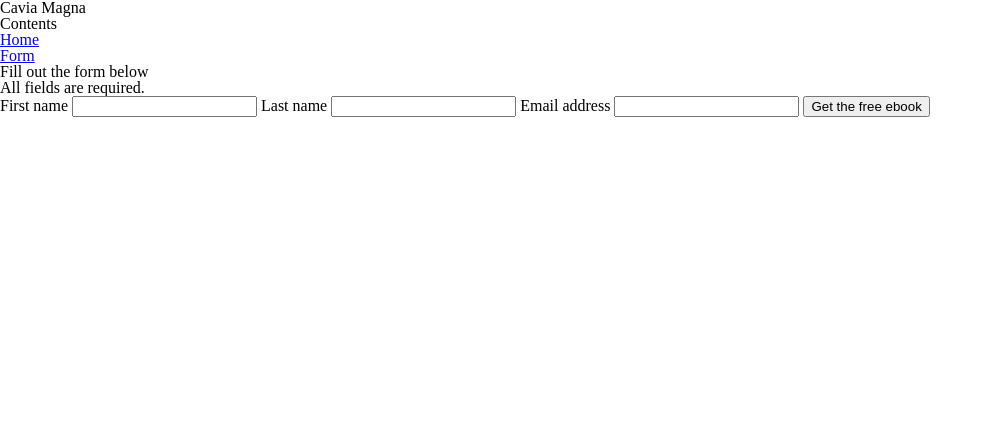
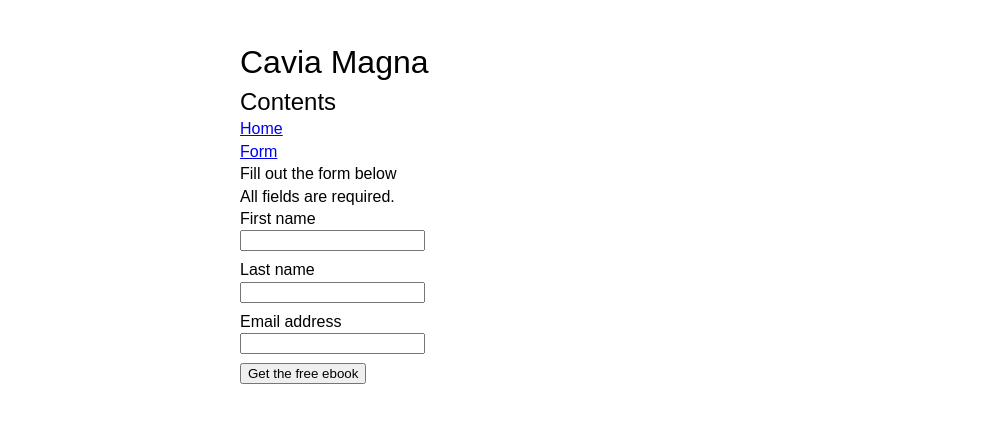
Before and after one commit to nicetrousers/scribacious.github.io, a plain HTML site: page form.html in a window 1280 px wide. Shown: the whole page, without its empty margins (0-993 px from the left). Drawn offline with nearby package versions, Linux system fonts and the light colour scheme.

Commit message:
add basic styling to page and form

```diff
--- a/css/main.css
+++ b/css/main.css
@@ -1 +1,16 @@
 /* styles to go here */
+body {
+	max-width: 50rem;
+	margin: 40px auto;
+	font: 16px/1.4 Arial, Helvetica, sans-serif;
+}
+h1 {
+	font-size: 200%;
+}
+h2 {
+	font-size: 150%;
+}
+input[type="text"], input[type="email"] {
+	display: block;
+	margin-bottom: 0.5rem;
+}
```
